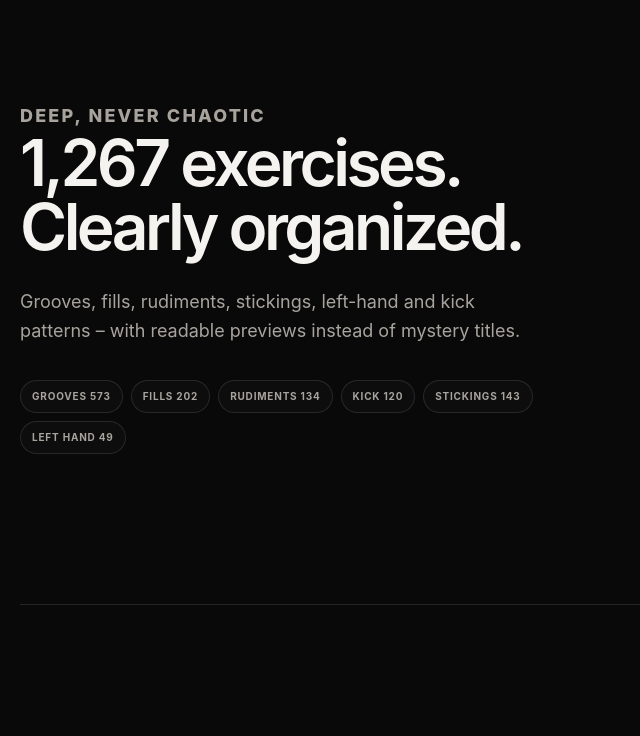
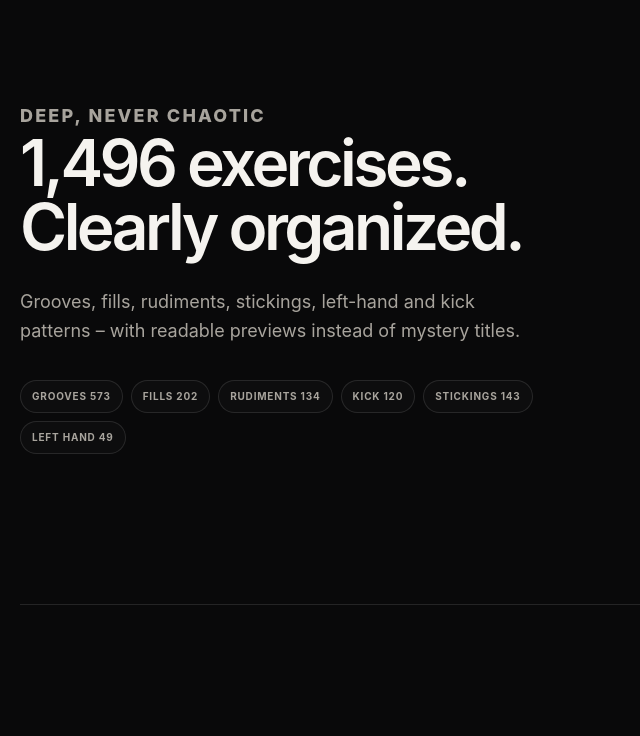
Before and after one commit to ha1dcre/drumloom-web, a Next.js app: page / in a window 1280 px wide. Shown: the part 2900-3636 px from the top of the page, without its empty margins (0-640 px from the left). Built offline with nearby package versions, Linux system fonts and the light colour scheme; no server answers.

Commit message:
Correct the exercise count to 1,496
ContentKit validates 1,496 bundled exercises on every build; the site was
understating the library by 229.

```diff
--- a/components/LandingPage.tsx
+++ b/components/LandingPage.tsx
@@ -24,7 +24,7 @@ const copy = {
     sectionBody:
       "Open it, set the tempo and play. The essentials stay visible; deeper controls are there when you need them.",
     libraryEyebrow: "Deep, never chaotic",
-    libraryTitle: "1,267 exercises. Clearly organized.",
+    libraryTitle: "1,496 exercises. Clearly organized.",
     libraryBody:
       "Grooves, fills, rudiments, stickings, left-hand and kick patterns – with readable previews instead of mystery titles.",
     rudimentLoopEyebrow: "Real exercise · loop preview",
@@ -70,7 +70,7 @@ const copy = {
     forever: "lifetime",
     noSub: "No subscription. Ever.",
     proBenefits: [
-      "1,267 exercises plus content updates",
+      "1,496 exercises plus content updates",
       "Every routine, builder and sound",
       "Unlimited custom patterns",
       "Family Sharing"
--- a/lib/site-config.ts
+++ b/lib/site-config.ts
@@ -16,7 +16,7 @@ export const siteConfig = {
   // Keep in sync with `AppLinks.supportEmail` / `AppLegal` in the iOS app.
   supportEmail: "haid.creative@gmail.com",
   price: "19,99 €",
-  exerciseCount: "1.267",
+  exerciseCount: "1,496",
   legalName: "haid.creative · Eugen Schott",
   legalAddress: "Birkenweg 40 · 94405 Landau an der Isar · Germany"
 } as const;
```
